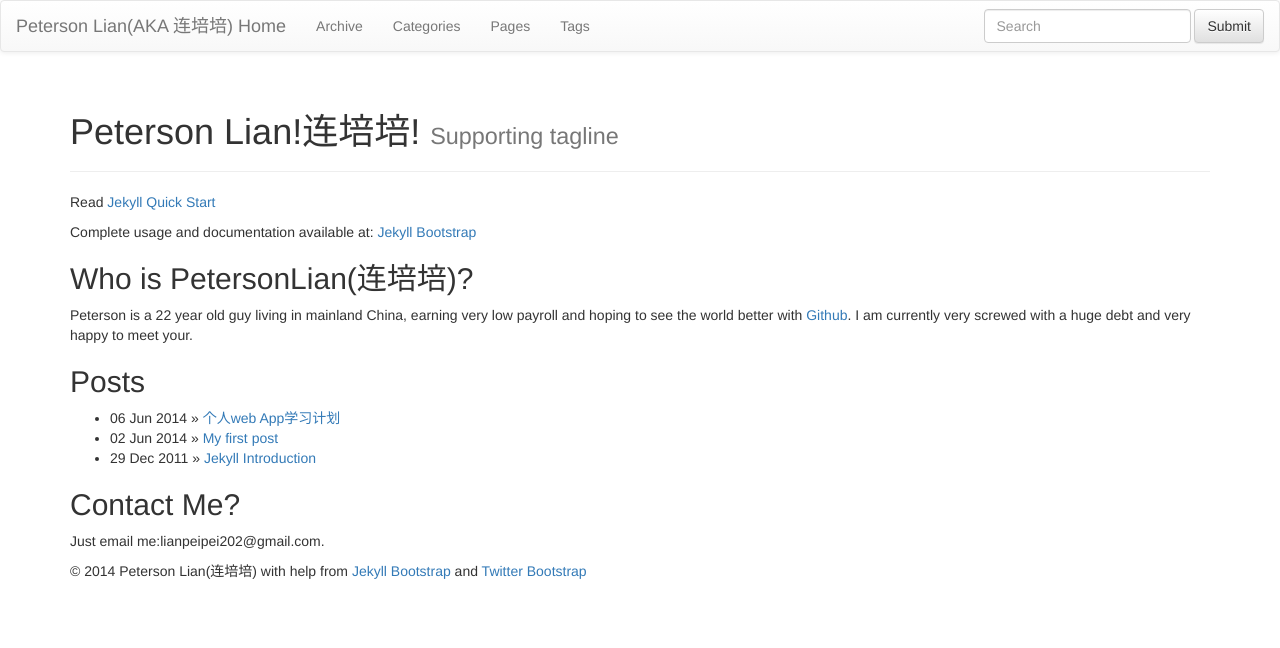
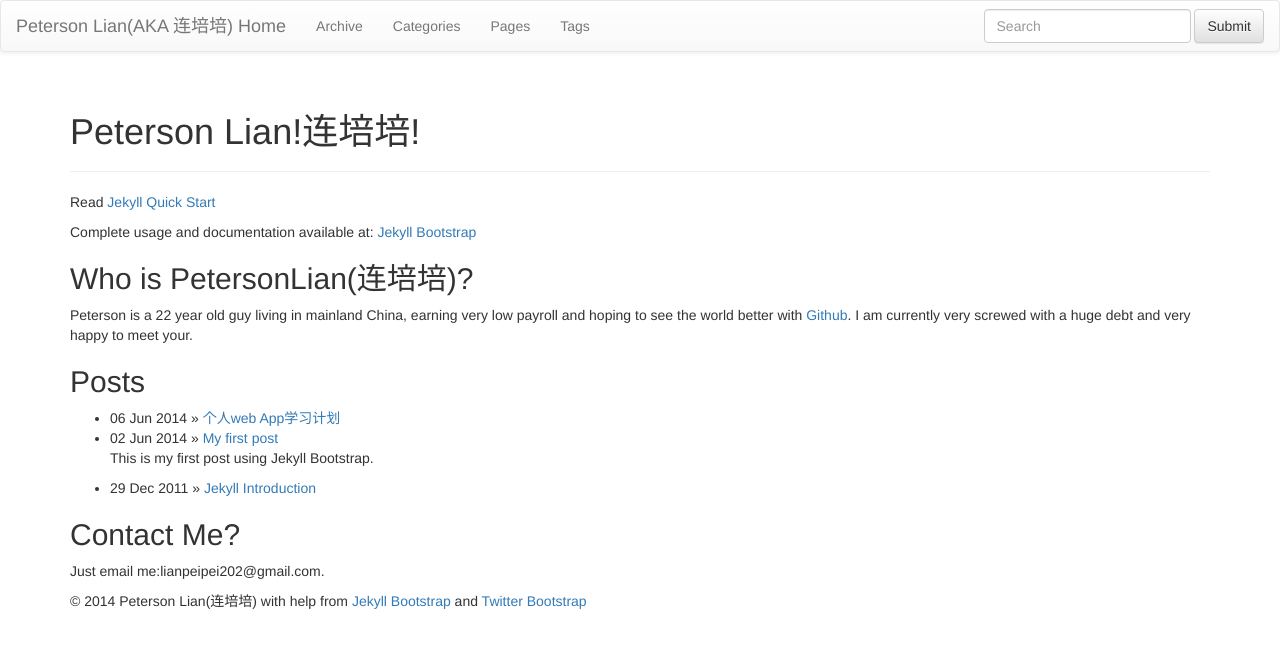
Before and after one commit to PetersonLian/PetersonLian.github.io, a Jekyll site: the page built from index.md, in a window 1280 px wide. Shown: the top 648 px of the page. Built offline with Jekyll 4.4.1, drawn with Linux system fonts in a browser that asks for light colours; nearby versions of some CDN libraries; library files that are not in the unit come from our copies.

Commit message:
update post "个人web-app学习计划"

```diff
--- a/_includes/JB/pages_list
+++ b/_includes/JB/pages_list
@@ -28,11 +28,9 @@
       {% if group == null or group == node.group %}
       	{% if page.url == node.url %}
       	<li class="active"><a href="{{ BASE_PATH }}{{node.url}}" class="active">{{node.title}}</a>
-        {{ node.excerpt }}
         </li>
       	{% else %}
       	<li><a href="{{ BASE_PATH }}{{node.url}}">{{node.title}}</a>
-        {{ node.excerpt }}
         </li>
       	{% endif %}
       {% endif %}
--- a/_layouts/default.html
+++ b/_layouts/default.html
@@ -1,6 +1,6 @@
 ---
 theme :
-name : bootstrap-3
+  name : bootstrap-3
 ---
 {% include JB/setup %}
 {% include themes/bootstrap-3/default.html %}
--- a/index.md
+++ b/index.md
@@ -1,7 +1,6 @@
 ---
 layout: page
 title: Peterson Lian!连培培!
-tagline: Supporting tagline
 ---
 {% include JB/setup %}
 
@@ -15,7 +14,9 @@
 ## Posts
 <ul class="posts">
   {% for post in site.posts %}
-    <li><span>{{ post.date | date_to_string }}</span> &raquo; <a href="{{ BASE_PATH }}{{ post.url }}">{{ post.title }}</a></li>
+    <li><span>{{ post.date | date_to_string }}</span> &raquo; <a href="{{ BASE_PATH }}{{ post.url }}">{{ post.title }}</a>
+    {{ post.excerpt }}
+    </li>
   {% endfor %}
 </ul>
 ## Contact Me?
```
Also changed, not shown: _posts/2014-06-06-个人web-app学习计划.md (+1 -0 lines), _posts/core-samples/2011-12-29-jekyll-introduction.md (+1 -0 lines).
